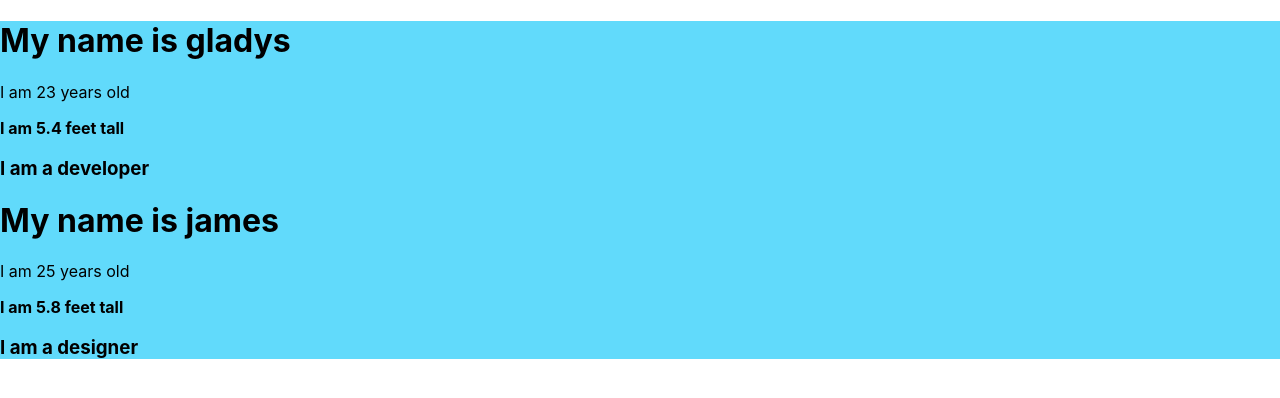
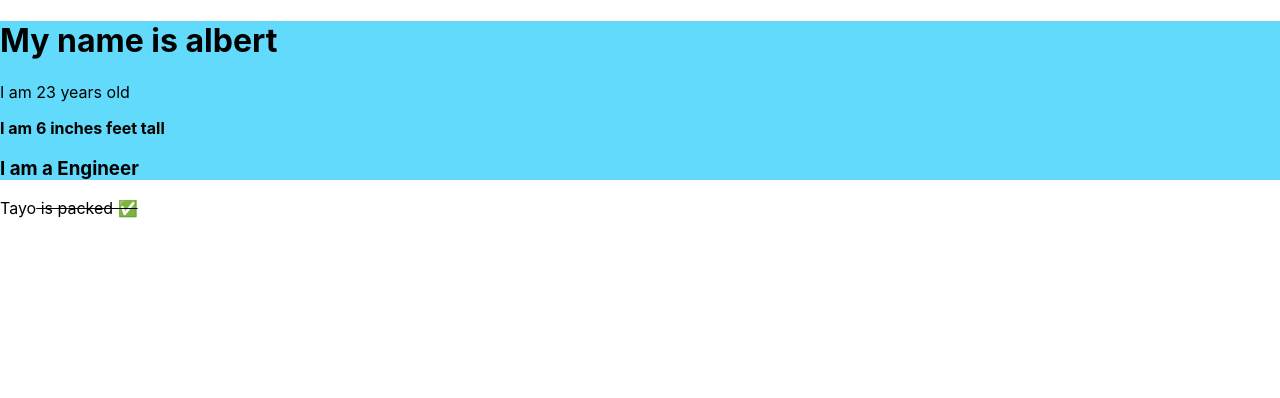
Before and after one commit to DEV-SHEGZ/Reactv18, a React (Create React App) app: page / in a window 1280 px wide. Shown: the top 398 px of the page. Built offline with nearby package versions, Linux system fonts and the light colour scheme.

Commit message:
conditional rendering

```diff
--- a/src/App.js
+++ b/src/App.js
@@ -1,11 +1,13 @@
 import logo from "./logo.svg";
 import "./App.css";
 import Props from "./props";
+import Render from "./render";
 
 function App() {
   return (
     <>
       <Props />
+      <Render />
     </>
   );
 }
--- a/src/avatar.js
+++ b/src/avatar.js
@@ -1,12 +1,12 @@
 import React from "react";
 
-function Avatar({ name, age, height, career }) {
+function Avatar({ props }) {
   return (
     <>
-      <h1> My name is {name} </h1>
-      <p>I am {age} years old </p>
-      <b> I am {height} feet tall </b>
-      <h3> I am a {career} </h3>
+      <h1> My name is {props.name} </h1>
+      <p>I am {props.age} years old </p>
+      <b> I am {props.height} feet tall </b>
+      <h3> I am a {props.career} </h3>
     </>
   );
 }
--- /dev/null
+++ b/src/conditional.js
@@ -0,0 +1,31 @@
+import React from "react";
+
+/* using the  ternary operator
+function item({ name, isPacked }) {
+  return isPacked ? (
+    <li>{name} is packed</li>
+  ) : (
+    <li>{name} is not packed ✅</li>
+  );
+}
+*/
+
+/* using the && operator for conditional rendering
+
+function item({ name, isPacked }) {
+  return (
+    <li>
+      {name} {isPacked && "✅"}{" "}
+    </li>
+  );
+}*/
+
+function item({ name, isPacked }) {
+  let itemContent = name;
+  if (isPacked) {
+    itemContent = <del>{name} is packed ✅</del>;
+  }
+  return <>{itemContent}</>;
+}
+
+export default item;
--- a/src/props.js
+++ b/src/props.js
@@ -4,8 +4,14 @@ import Parent from "./parent";
 function profile() {
   return (
     <Parent>
-      <Avatar name="gladys" age={23} height={5.4} career="developer" />
-      <Avatar name="james" age={25} height={5.8} career="designer" />
+      <Avatar
+        props={{
+          name: "albert",
+          age: 23,
+          height: `6 inches`,
+          career: "Engineer",
+        }}
+      />
     </Parent>
   );
 }
--- /dev/null
+++ b/src/render.js
@@ -0,0 +1,11 @@
+import React from "react";
+import Conditional from "./conditional.js";
+
+export default function Render() {
+  return (
+    <>
+      <Conditional name="Tayo" isPacked={false} />
+      <Conditional isPacked={true} />
+    </>
+  );
+}
```
